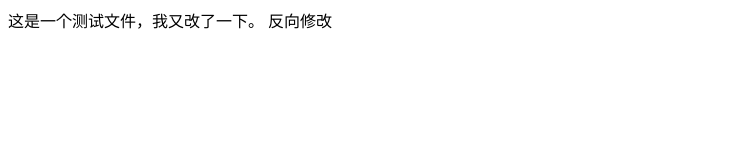
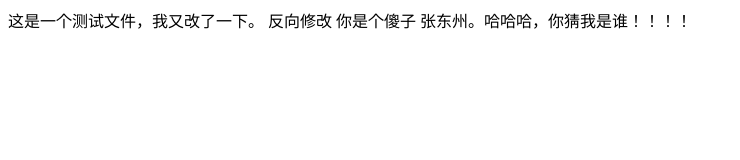
Before and after one commit to Britney-and-I/madeInChind, a plain HTML site: page index.html in a window 1280 px wide. Shown: the whole page, without its empty margins (0-740 px from the left). Drawn offline with Linux system fonts and the light colour scheme.

Commit message:
Update index.html

```diff
--- a/index.html
+++ b/index.html
@@ -10,7 +10,7 @@
 
 <body>
     这是一个测试文件，我又改了一下。
-    反向修改
+    反向修改  你是个傻子 张东州。哈哈哈，你猜我是谁！！！！
 </body>
 
 </html>
```
